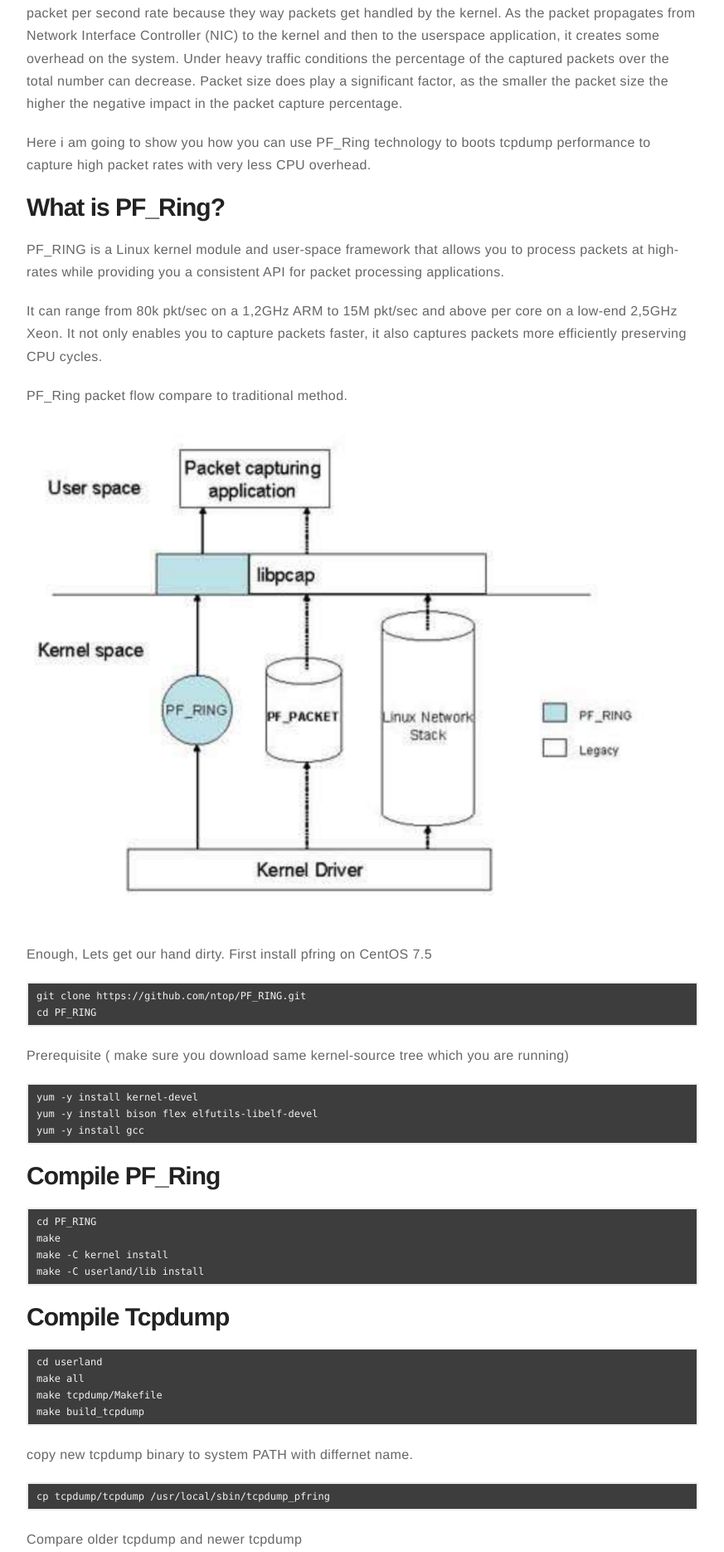
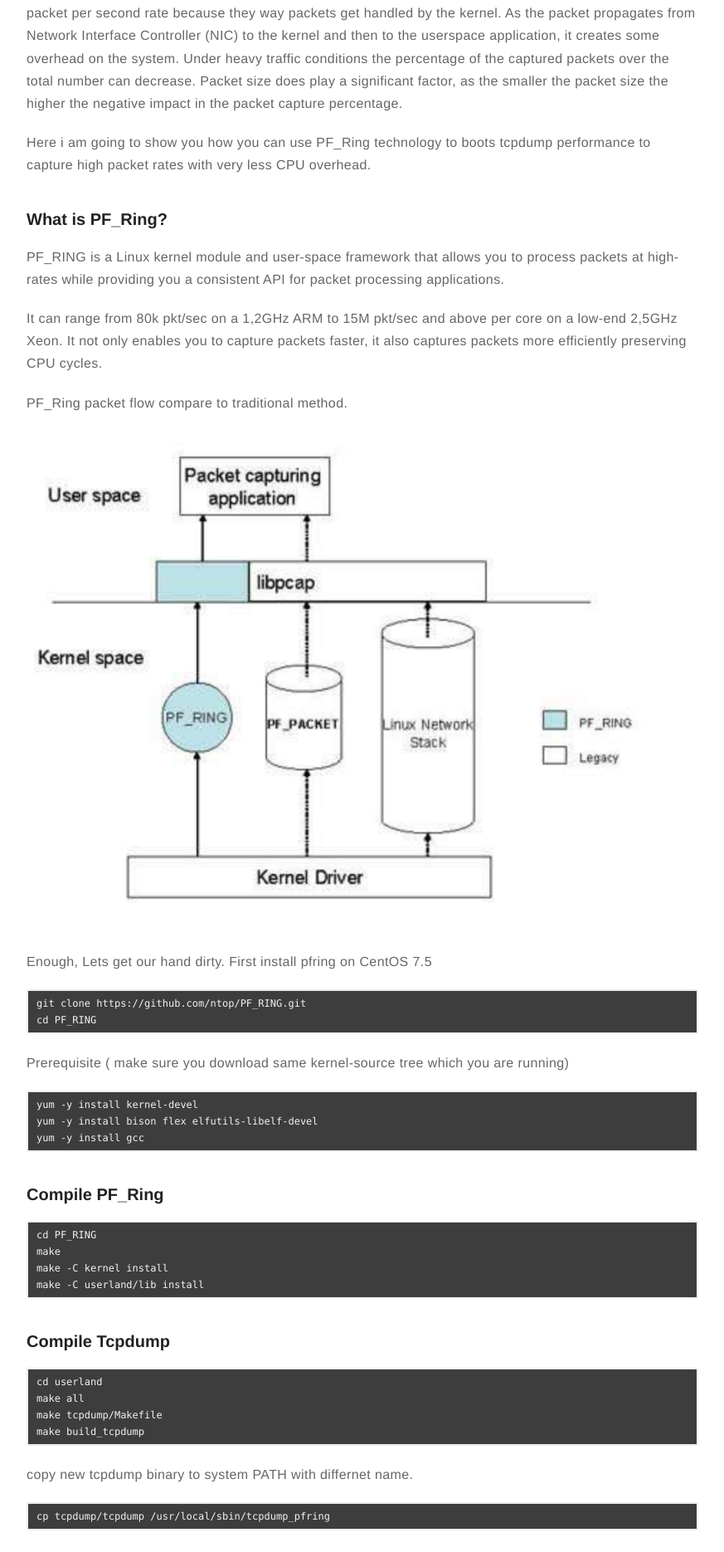
Before and after one commit to satishdotpatel/satishdotpatel.github.io, a Jekyll site: the page built from _posts/2020-10-26-maximizing-packet-capture-performance-with-tcpdump.markdown, in a window 1280 px wide. Shown: the part 472-2342 px from the top of the page at 83% size, without its empty margins (203-1076 px from the left). Built offline with Jekyll 4.4.1, drawn with Linux system fonts in a browser that asks for light colours; comment, search, counter and statistics services are not loaded.

Commit message:
changing fornt size

````diff
--- a/_posts/2020-10-26-maximizing-packet-capture-performance-with-tcpdump.markdown
+++ b/_posts/2020-10-26-maximizing-packet-capture-performance-with-tcpdump.markdown
@@ -19,7 +19,7 @@
 
 Here i am going to show you how you can use PF_Ring technology to boots tcpdump performance to capture high packet rates with very less CPU overhead.
 
-# What is PF_Ring?
+### What is PF_Ring?
 
 PF_RING is a Linux kernel module and user-space framework that allows you to process packets at high-rates while providing you a consistent API for packet processing applications.
 
@@ -44,7 +44,7 @@
 yum -y install gcc
 ```
 
-# Compile PF_Ring
+### Compile PF_Ring
 
 ```
 cd PF_RING
@@ -53,7 +53,7 @@
 make -C userland/lib install
 ```
 
-# Compile Tcpdump
+### Compile Tcpdump
 
 ```
 cd userland
@@ -110,7 +110,7 @@
 Cluster Fragment Discard : 0
 ```
 
-# Performance Test
+### Performance Test
 
 Lets run performance test and compare old tcpdump Vs new tcpdump_pfring. I use hping3 utility to generate small size high packet per second UDP packets, my hping3 test generating 1.3 million packet per 30 second.
 
````
